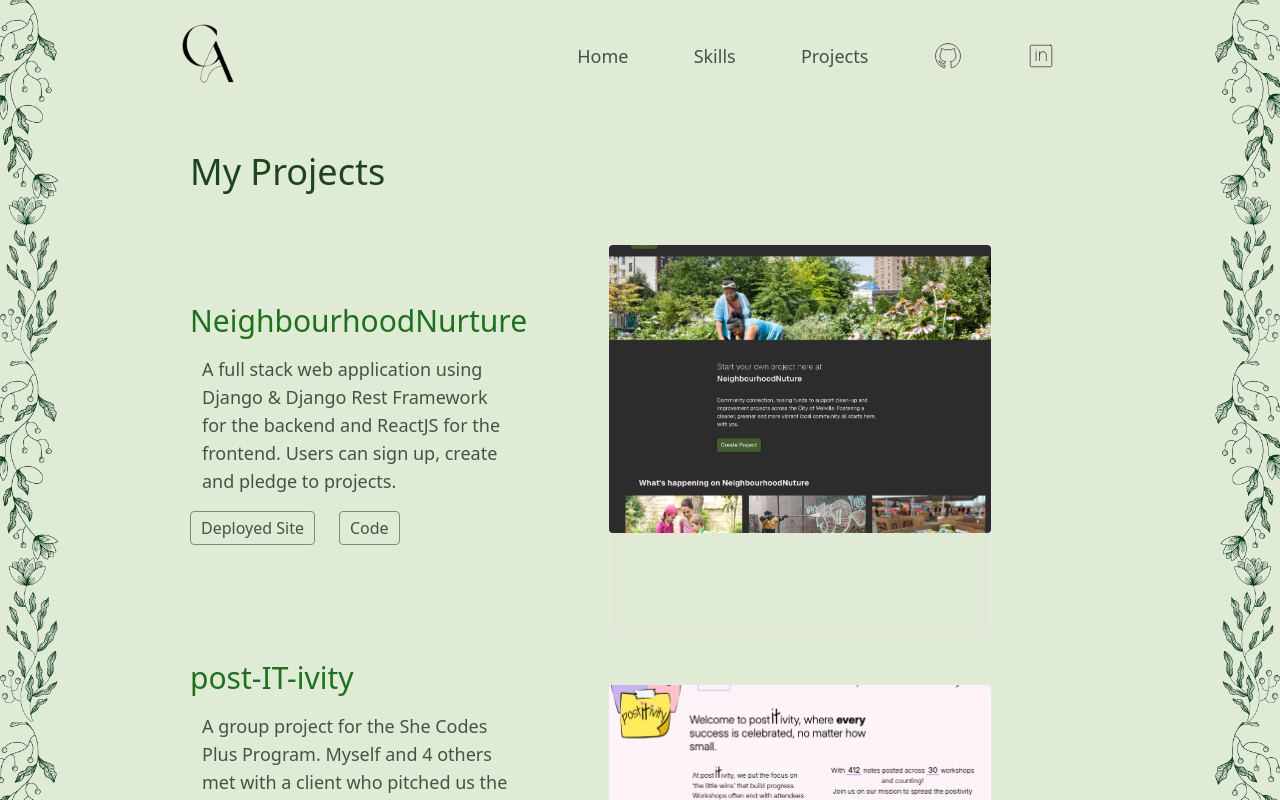
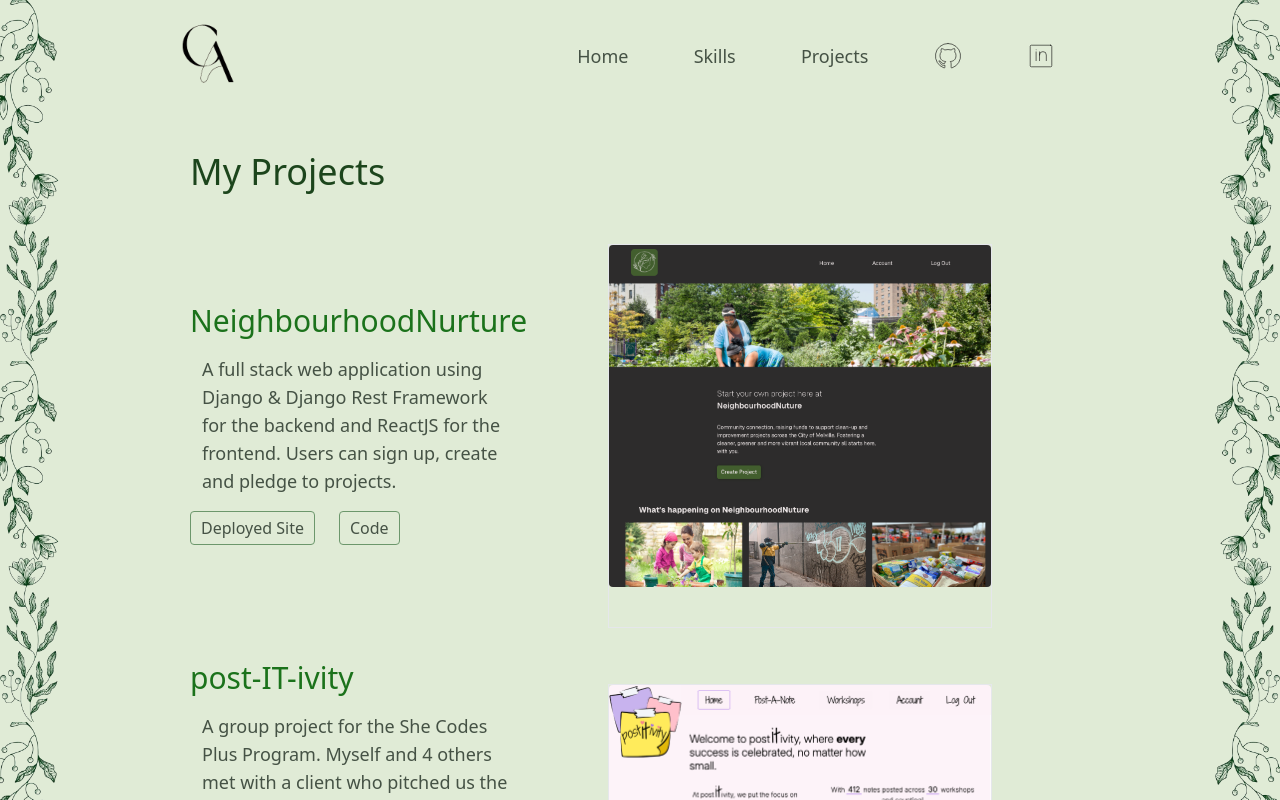
Before and after one commit to cachemedei/caitlin-achemedei-portfolio, a React (Vite) app: page /projects in a window 1280 px wide. Shown: the top 800 px of the page. Built offline with nearby package versions, Linux system fonts and the light colour scheme.

Commit message:
updated pickster link

```diff
--- a/src/components/Project.jsx
+++ b/src/components/Project.jsx
@@ -9,7 +9,7 @@ const Project = () => {
         button: 'border-[1px] border-[#6c976c] rounded py-1 px-2 mr-6 mt-4 md:px-2.5 hover:scale-105 hover:font-bold duration-500',
         imgContainer:
             'size-72 mt-6 md:size-96 lg:size-80 xl:size-96 border-[1px] mx-auto',
-        image: 'object-cover w-72 max-h-72 mx-auto md:w-96 lg:w-80 xl:w-96 rounded',
+        image: 'object-fit w-72 mx-auto md:w-96 lg:w-80 xl:w-96 rounded',
     };
 
     return (
--- a/src/utils/projects.js
+++ b/src/utils/projects.js
@@ -20,7 +20,7 @@ export const projects = [
         description:
             "A Next.js powered web app that suggests a random movies to watch based on the user's genre of choice. Styled with TailwindCSS, integrated with The Movie Database API to fetch movie data and provide streaming services that offer the movie to buy, rent or watch with a subscription.",
         image: '/project-images/pickster-app.png',
-        code: 'https://github.com/cachemedei/Pickster-App',
+        code: 'https://github.com/cachemedei/pickster',
     },
     {
         title: 'visualgos',
```
Also changed, not shown: public/project-images/pickster-app.png.
